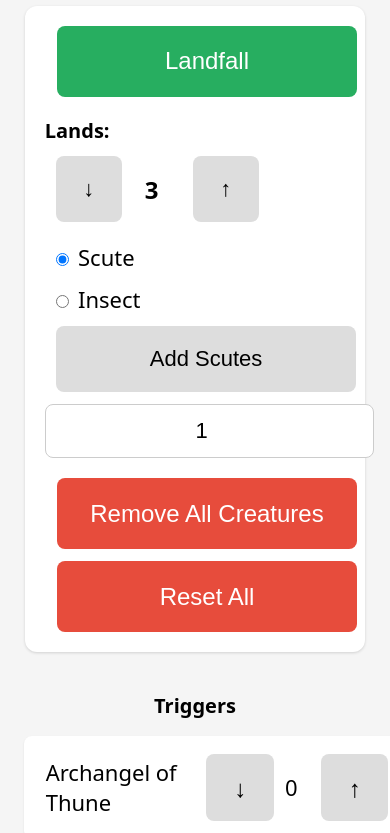
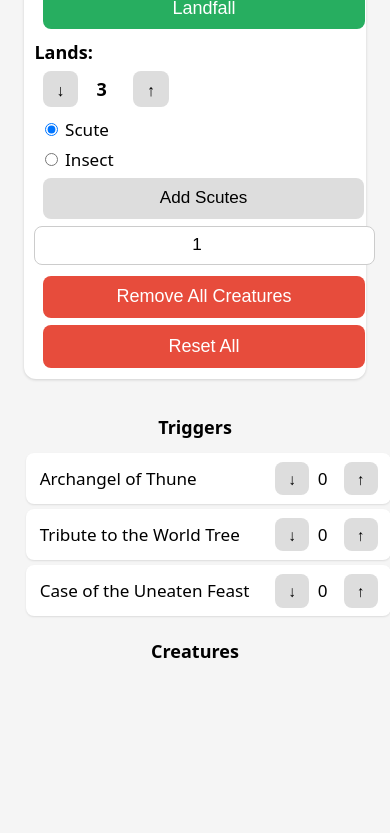
Before and after one commit to sweezog/Swarm-Tracker, a plain HTML site: page index.html in a window 390 px wide. Shown: the part 108-941 px from the top of the page. After the commit the page ends 844 px from the top, so only its background shows below. Drawn offline with Linux system fonts and the light colour scheme.

Commit message:
Add files via upload

```diff
--- a/index.html
+++ b/index.html
@@ -4,14 +4,23 @@
 <head>
     <meta charset="UTF-8" />
     <title>Swarm Tracker</title>
+    <meta name="viewport" content="width=device-width, initial-scale=1.0">
     <style>
         body {
+            font-size: 18px;
+            /* increases overall scale */
             font-family: system-ui, sans-serif;
             padding: 1em;
             background: #f5f5f5;
             display: flex;
             flex-direction: column;
             align-items: center;
+
+            @media (max-width: 700px) {
+                html {
+                    font-size: 20px;
+                    /* bigger default scale for phones */
+                }
             }
 
             h1 {
@@ -188,32 +197,31 @@
                 z-index: 1000;
             }
 
-        /* 🌐 Mobile Zoomed-In Layout */
+            /* 🌐 Simplified mobile layout — no over-scaling */
             @media (max-width: 700px) {
 
                 html,
                 body {
-                font-size: 20px;
-                /* Scale everything up globally */
+                    font-size: 14px;
+                    /* baseline text size */
                 }
 
                 h1 {
-                font-size: 1.6em;
+                    font-size: 1.2em;
                 }
 
                 .controls {
                     flex-direction: column;
                     align-items: stretch;
-                gap: 1em;
-                max-width: 90%;
-                /* narrower for thumb reach */
-                padding: 1em;
+                    gap: 0.6em;
+                    max-width: 95%;
+                    padding: 0.6em;
                 }
 
                 .controls-section {
                     flex-direction: column;
                     align-items: stretch;
-                gap: 0.6em;
+                    gap: 0.4em;
                 }
 
                 .divider {
@@ -222,62 +230,58 @@
 
                 button {
                     width: 100%;
-                font-size: 1.1em;
-                padding: 0.9em;
+                    font-size: 0.95em;
+                    padding: 0.6em;
                 }
 
                 .btn-success,
                 .btn-danger {
-                font-size: 1.2em;
+                    font-size: 1em;
                 }
 
                 input[type="number"] {
-                font-size: 1.1em;
-                padding: 0.6em;
+                    font-size: 0.95em;
+                    padding: 0.5em;
                     width: 100%;
                 }
 
                 label {
-                font-size: 1.1em;
+                    font-size: 0.95em;
                 }
 
                 .trigger {
-                font-size: 1.1em;
-                padding: 0.8em 1em;
+                    font-size: 0.95em;
+                    padding: 0.5em 0.8em;
                 }
 
                 .counter button {
-                width: 2.8em;
-                height: 2.8em;
-                font-size: 1.1em;
-            }
-
-            .creature-stat {
-                font-size: 1.1em;
+                    width: 2.2em;
+                    height: 2.2em;
+                    font-size: 0.9em;
                 }
 
                 #list {
-                grid-template-columns: repeat(auto-fill, minmax(120px, 1fr));
-                gap: 0.7em;
+                    grid-template-columns: repeat(auto-fill, minmax(100px, 1fr));
+                    gap: 0.4em;
                 }
 
                 .item {
-                padding: 0.8em;
+                    padding: 0.5em;
                 }
 
                 .land-counter button {
-                width: 3em;
-                height: 3em;
-                font-size: 1.1em;
+                    width: 2.2em;
+                    height: 2.2em;
+                    font-size: 0.9em;
                 }
 
                 .land-value {
-                font-size: 1.2em;
+                    font-size: 1em;
                 }
 
                 .popup {
-                font-size: 1.1em;
-                padding: 0.8em 1.4em;
+                    font-size: 0.95em;
+                    padding: 0.5em 1em;
                 }
             }
     </style>
```
Lines whose indentation alone changed are shown as unchanged.
